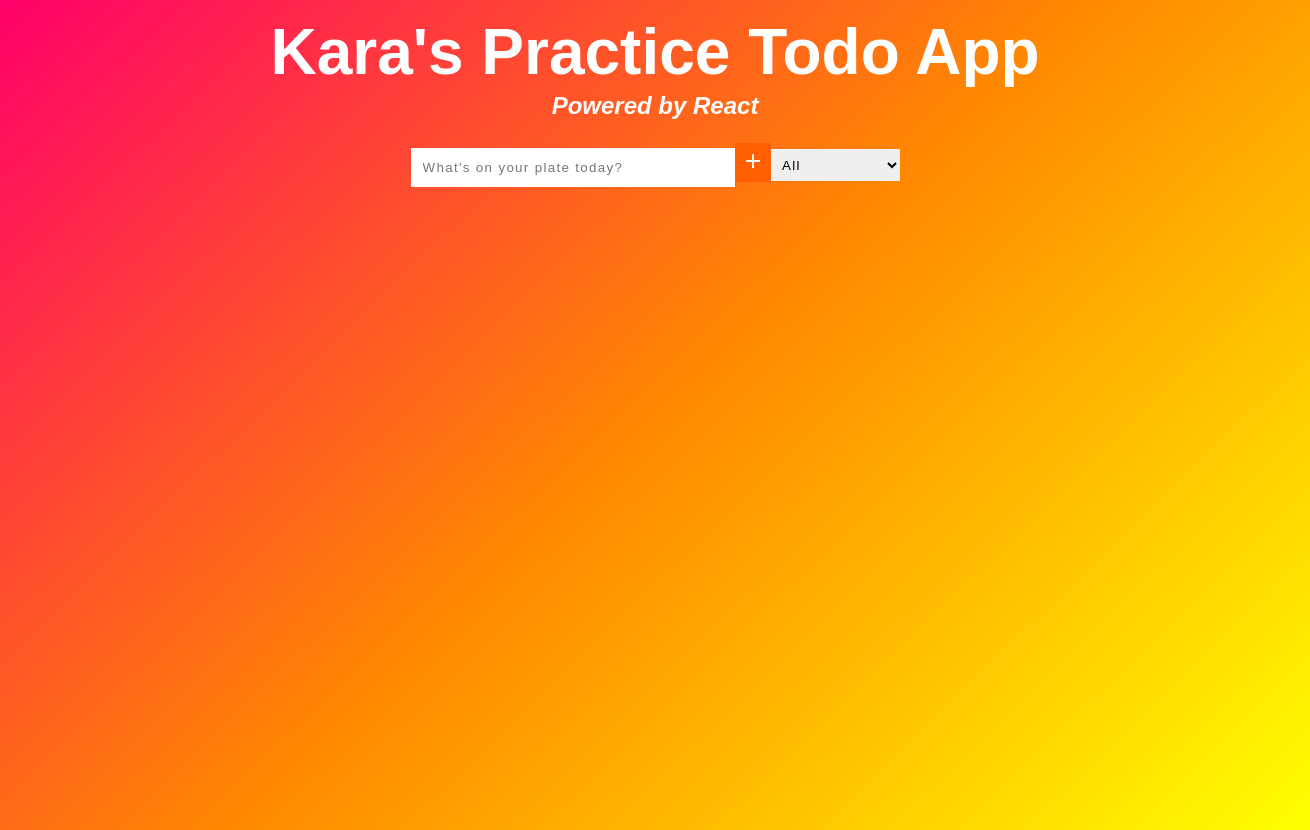
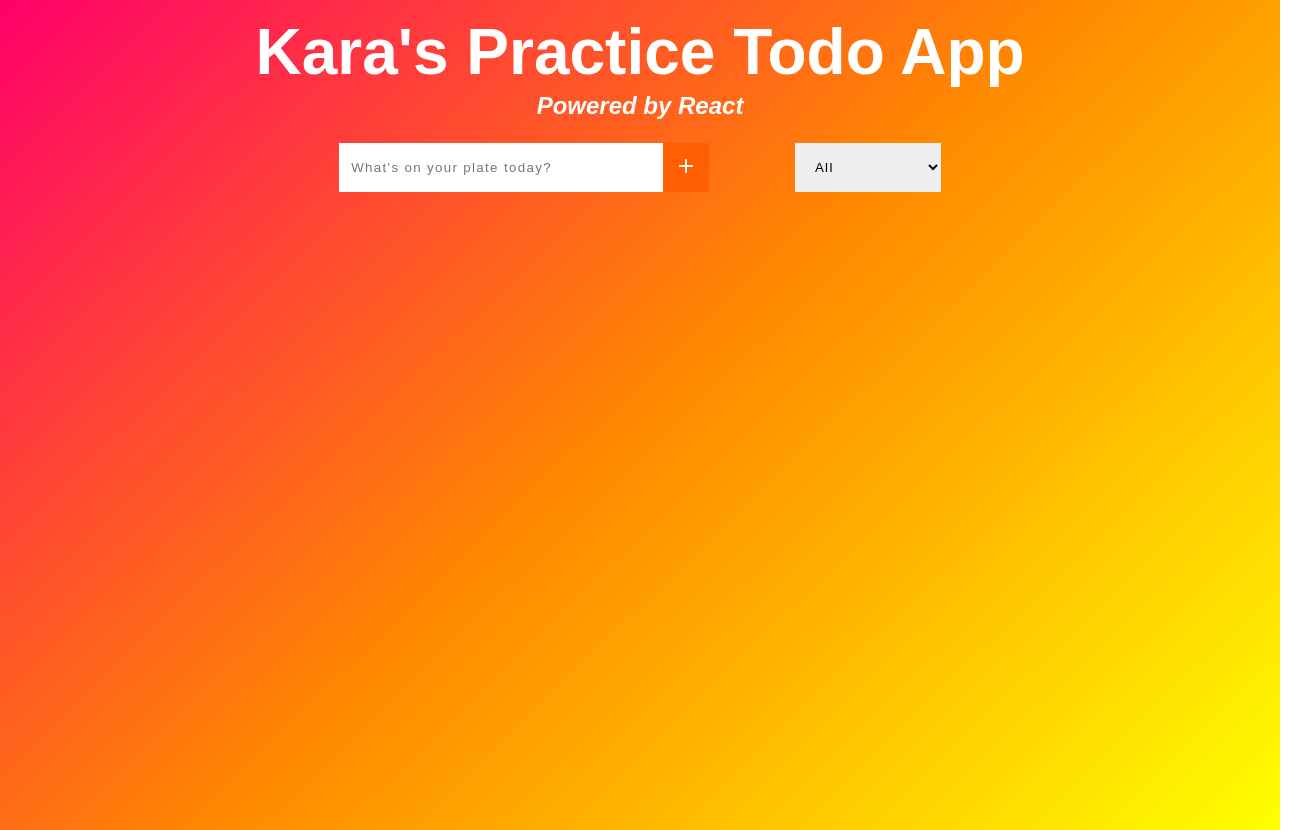
Before and after one commit to klesueur/React-ToDo, a React (Create React App) app: page / in a window 1280 px wide. Shown: the whole page, 1310 px wide, since content can reach past the window. Built offline with nearby package versions, Linux system fonts and the light colour scheme; a web font is replaced by a local one.

Commit message:
styling quick fixes

```diff
--- a/src/App.css
+++ b/src/App.css
@@ -5,7 +5,7 @@
   text-align: center;
   font-family: 'Darker Grotesque', sans-serif;
   height: 100vh;
-  width: 100vw;
+  /* width: 100vw; */
   background-image: linear-gradient(136deg, #ff006a, #ff8800, yellow);
   padding: 15px;
   display: flex;
@@ -33,6 +33,7 @@
   display: flex;
   justify-content: space-around;
   align-items: center;
+  width: 55%;
 }
 
 input {
@@ -54,10 +55,19 @@
   background-color: #89fbff;
 } */
 
+.form-input-group {
+  display: flex;
+  justify-content: center;
+}
+
 .add-btn {
   /* background-color: rgb(255, 136, 38); */
   /* background-color: #f5571e; */
   background-color: #ff5f00;
+  padding: 12px;
+}
+.add-btn:hover {
+  background-color: rgb(255, 136, 38);
 }
 
 .complete-btn {
@@ -74,16 +84,16 @@
   background-color: rgb(233, 89, 233);
 }
 
-/* .filter-select {
-
-} */
-
-
+.filter-input {
+  display: flex;
+  align-items: center;
+  justify-content: center;
+}
 
 .filter-todos {
   border: none;
   outline: none;
-  padding: 7.5px;
+  padding: 16px;
   letter-spacing: .1em;
 }
 
--- a/src/Components/Form.js
+++ b/src/Components/Form.js
@@ -28,7 +28,7 @@
         // onSubmit within "form" - as an onClick with passed function,
         // works with Enter key
         <form className="form" onSubmit={handleSubmit}>
-            <div className="form-input">
+            <div className="form-input-group">
                 <input
                     className="form-input"
                     value={props.inputText}
--- a/src/Components/Todo.js
+++ b/src/Components/Todo.js
@@ -22,11 +22,11 @@
             <div className="btn-group">
                 <button className="complete-btn" type="button"
                     onClick={completeHandler} >
-                    <IoMdCheckmark size={20} />
+                    <IoMdCheckmark size={21} />
                 </button>
                 <button className="trash-btn" type="button"
                     onClick={deleteHandler}>
-                    <IoMdTrash size={20} />
+                    <IoMdTrash size={21} />
                 </button>
             </div>
         </div>
```
